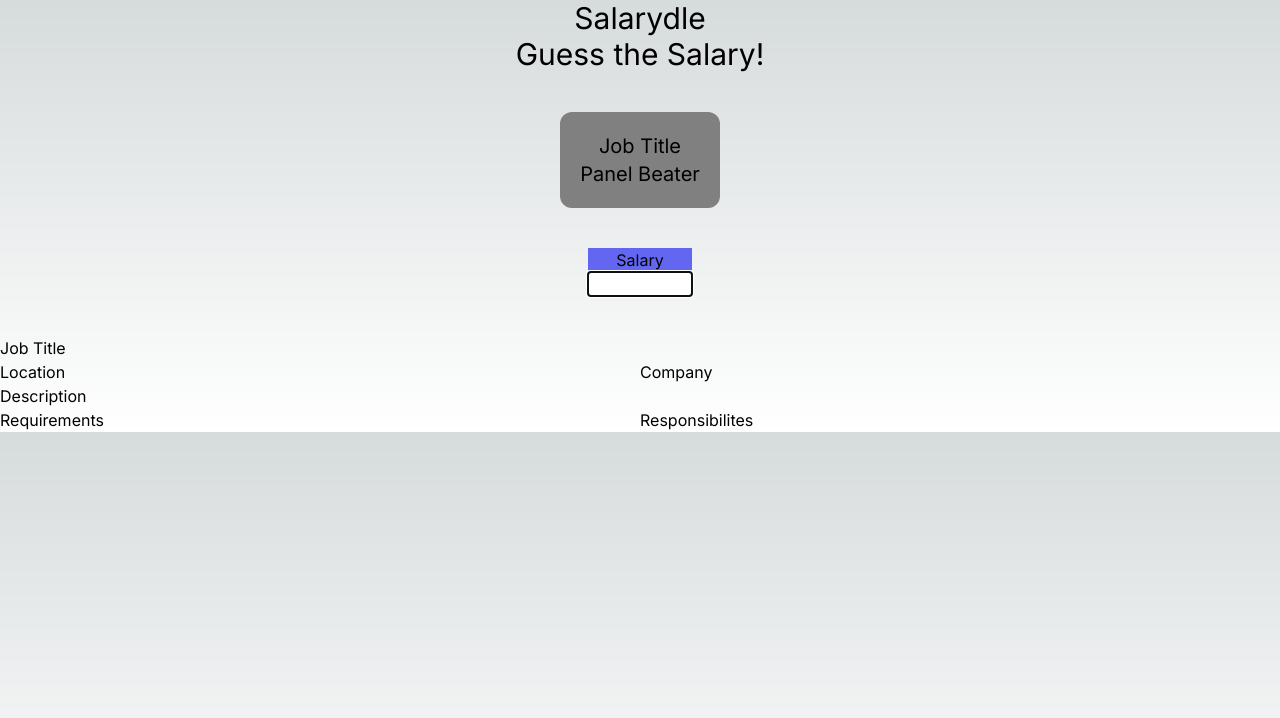
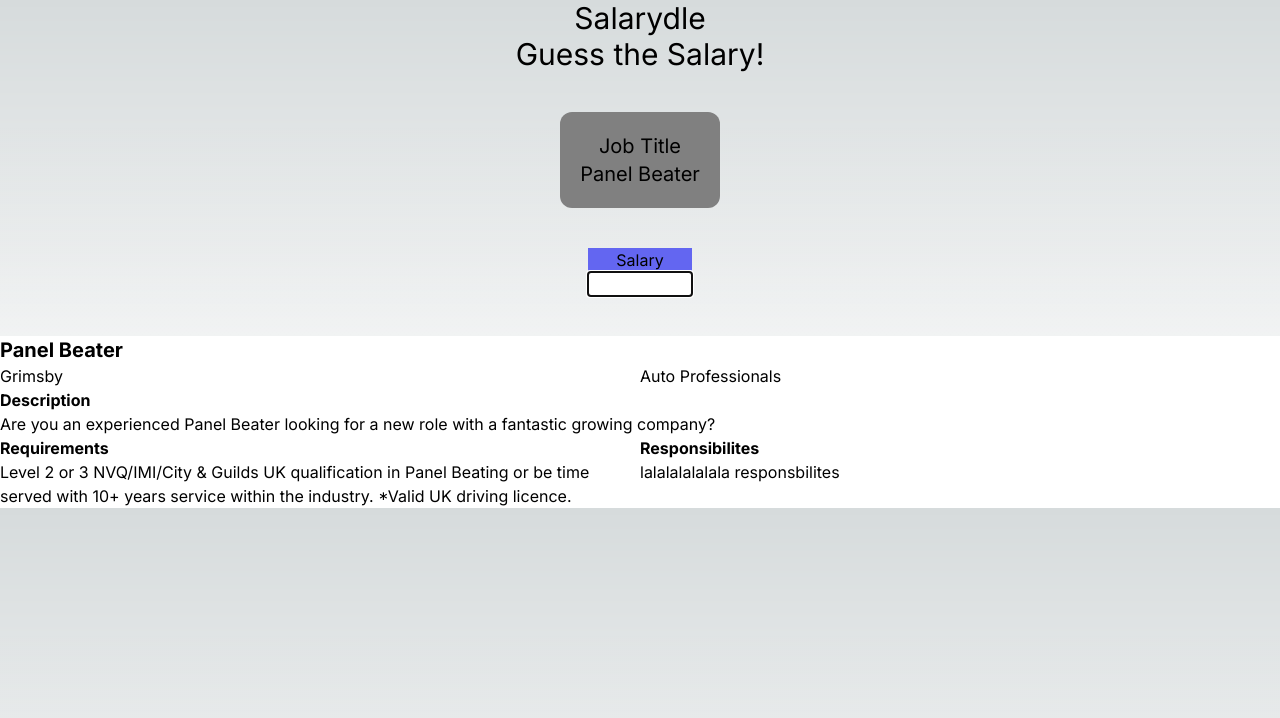
Before and after one commit to Joe-Fuller/salarydle, a Next.js app: page / in a window 1280 px wide. Shown: the top 718 px of the page. Built offline with nearby package versions, Linux system fonts and the light colour scheme.

Commit message:
add basic css to jobAd.js

```diff
--- a/app/page.js
+++ b/app/page.js
@@ -17,6 +17,7 @@ export default function Home() {
   const job = {
     title: "Panel Beater",
     location: "Grimsby",
+    company: "Auto Professionals",
     requirements:
       "Level 2 or 3 NVQ/IMI/City & Guilds UK qualification in Panel Beating or be time served with 10+ years service within the industry. *Valid UK driving licence.",
     experience: "Vehicle Panel Beating: 5 years (preferred)",
@@ -76,7 +77,7 @@ export default function Home() {
         handleGuess={handleGuess}
         salary={job.salary}
       ></GuessBox>
-      <JobAd></JobAd>
+      <JobAd job={job}></JobAd>
     </main>
   );
 }
--- a/components/jobAd.js
+++ b/components/jobAd.js
@@ -1,15 +1,24 @@
-export default function JobAd(job) {
+export default function JobAd({ job }) {
   return (
-    <div>
-      <div>Job Title</div>
+    <div className="bg-white text-black">
+      <div className="text-xl font-bold">{job.title}</div>
       <div className="grid grid-cols-2">
-        <p>Location</p>
-        <p>Company</p>
+        <p>{job.location}</p>
+        <p>{job.company}</p>
       </div>
-      <div>Description</div>
+      <div>
+        <p className="font-bold">Description</p>
+        <p>{job.description}</p>
+      </div>
       <div className="grid grid-cols-2">
-        <div>Requirements</div>
-        <div>Responsibilites</div>
+        <div>
+          <p className="font-bold">Requirements</p>
+          <p>{job.requirements}</p>
+        </div>
+        <div>
+          <p className="font-bold">Responsibilites</p>
+          <p>lalalalalalala responsbilites</p>
+        </div>
       </div>
     </div>
   );
```
